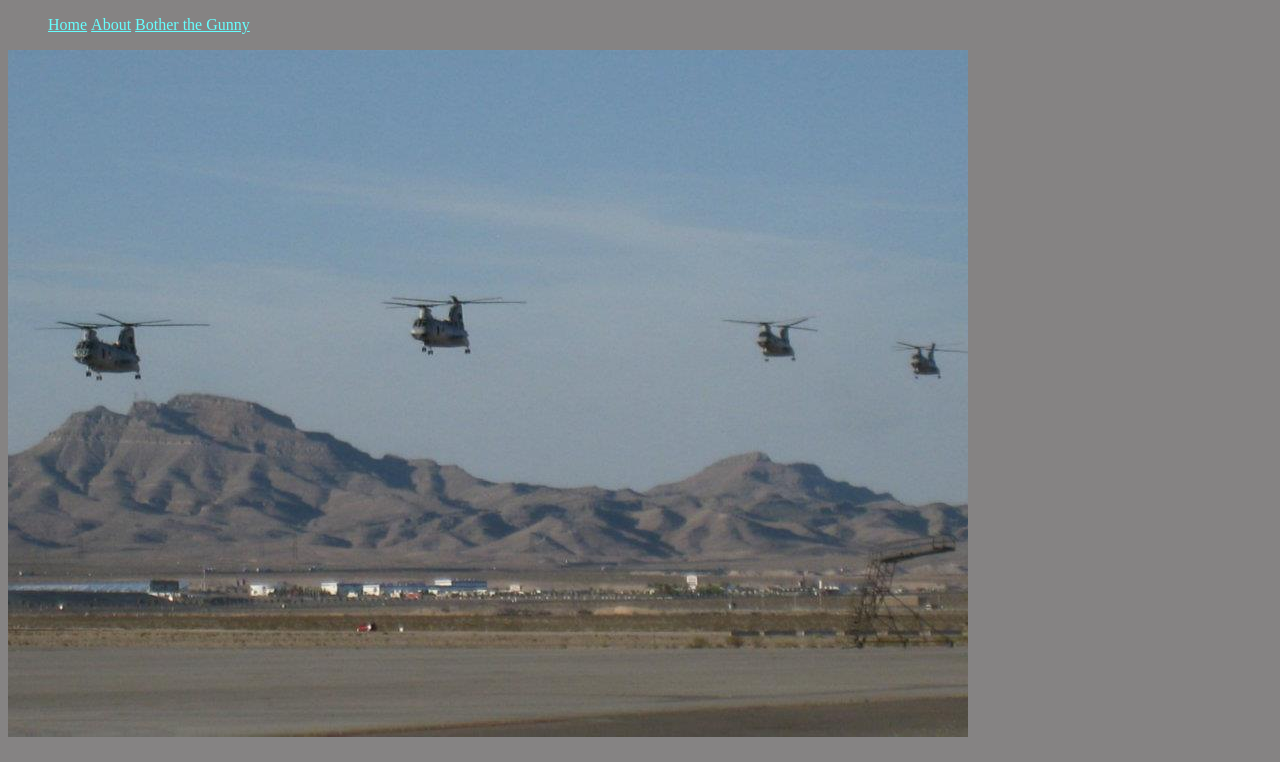
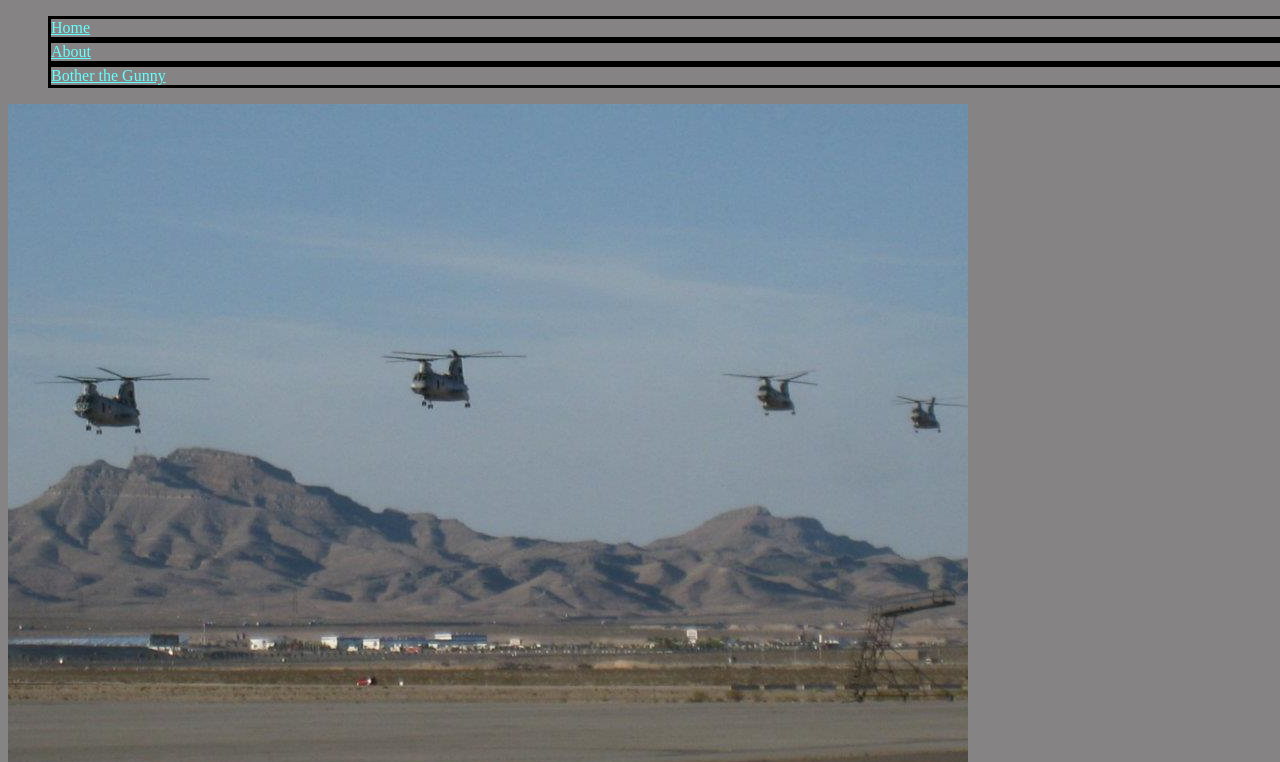
Before and after one commit to ashleybilky/Hmmt164Flightline, a plain HTML site: page index.html in a window 1280 px wide. Shown: the part 352-1114 px from the top of the page. Drawn offline with Linux system fonts and the light colour scheme.

Commit message:
border on images, block

```diff
--- a/css/main.css
+++ b/css/main.css
@@ -85,3 +85,8 @@ div{
 	-moz-column-count:3;
 	-moz-column-gap:40px;
 }
+
+a{
+	border:3px solid #000;
+	display:block;
+	}
```
